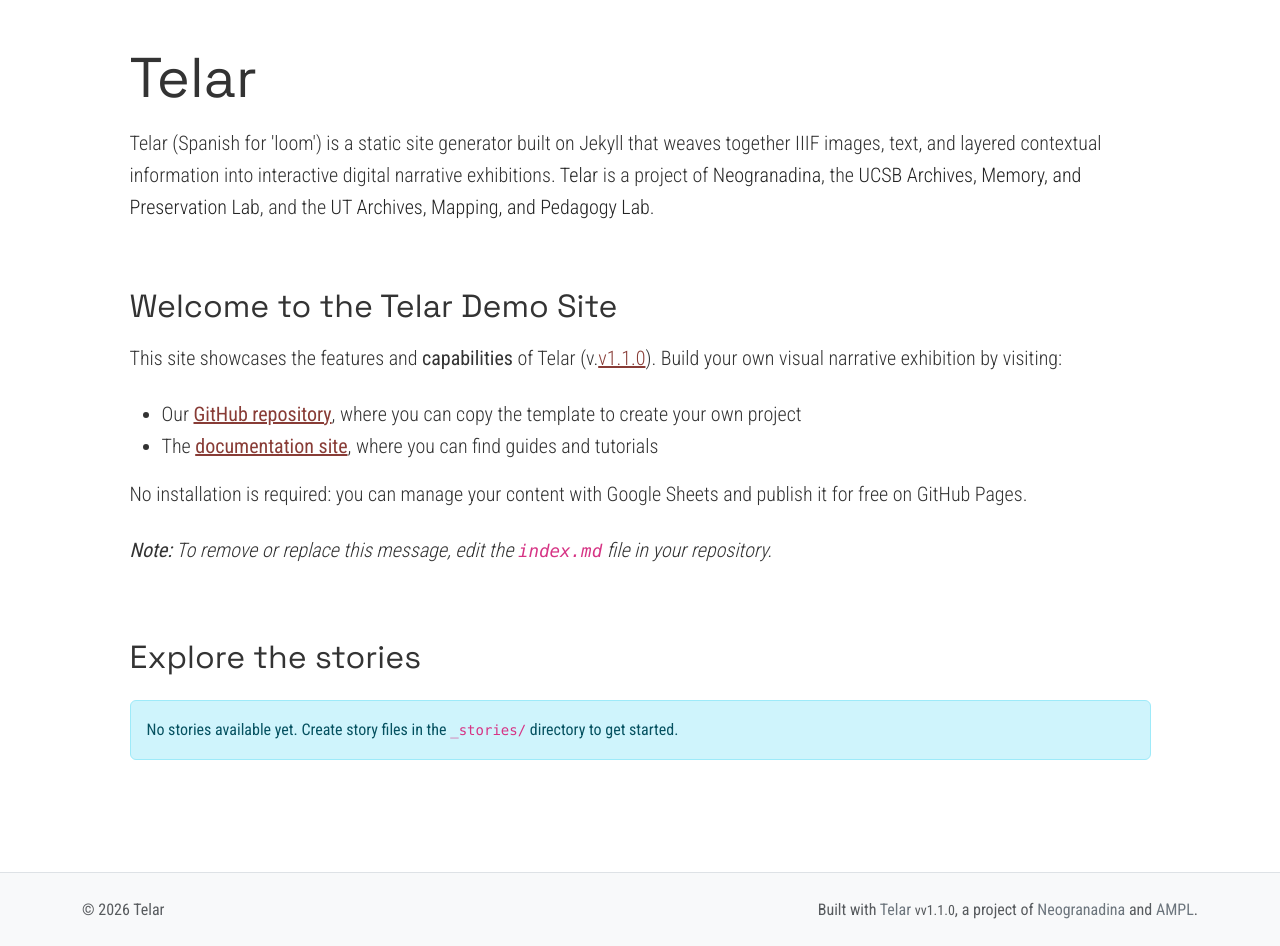
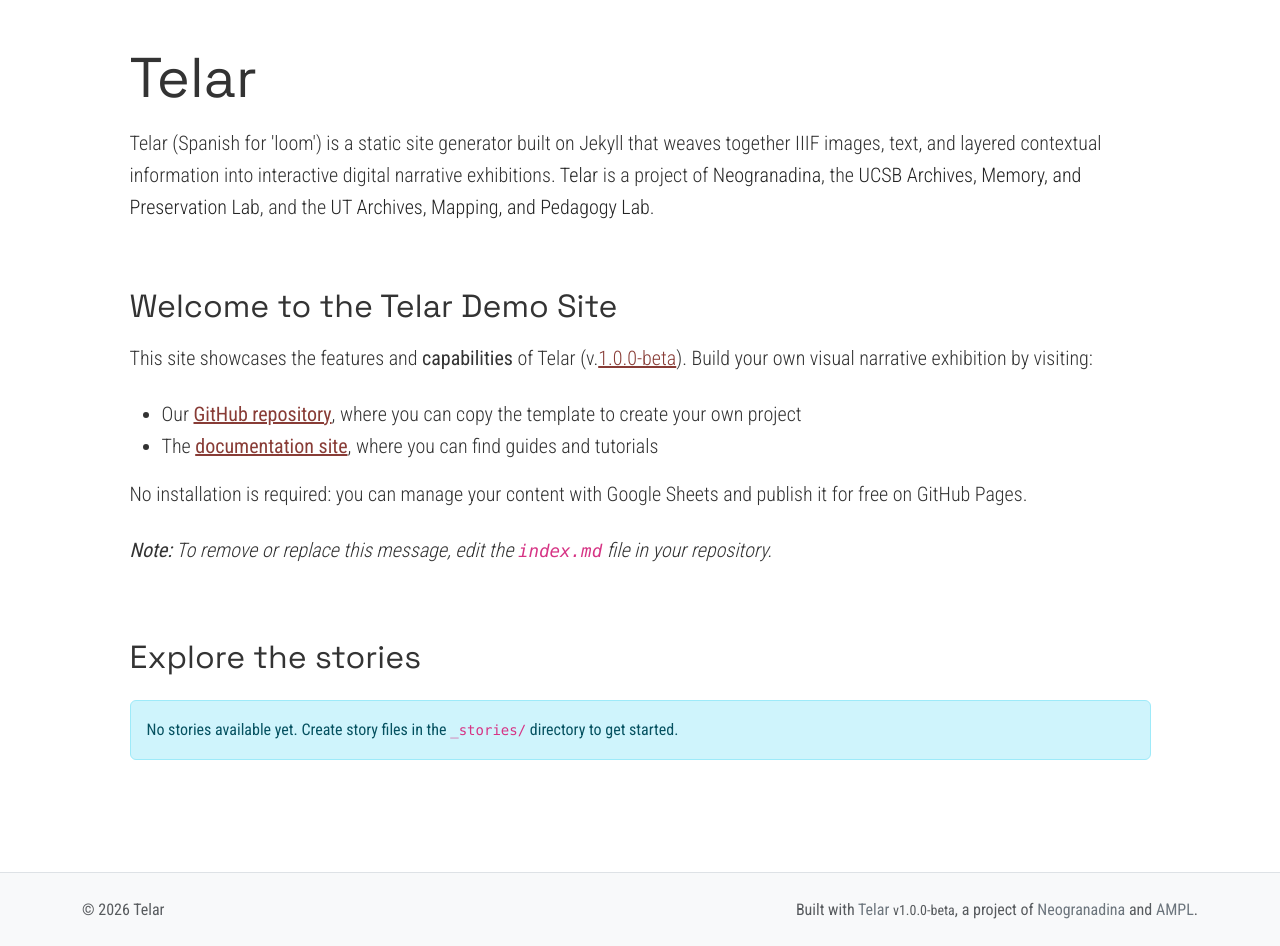
Before and after one commit to juancobo/compositor-multiplayer-test, a Jekyll site: the page built from index.md, in a window 1280 px wide, cut to the strip 104-1050 px from the top of the page. Built offline with Jekyll 4.4.1, drawn with Linux system fonts in a browser that asks for light colours.

Commit message:
revert version to 1.0.0-beta so migration script can run

```diff
--- a/_config.yml
+++ b/_config.yml
@@ -115,8 +115,8 @@
 
 # Telar Settings (version information)
 telar:
-  version: "v1.1.0"
-  release_date: "2026-04-13"
+  version: "1.0.0-beta"
+  release_date: "2025-10-01"
 
 # Plugins
 plugins:
```
